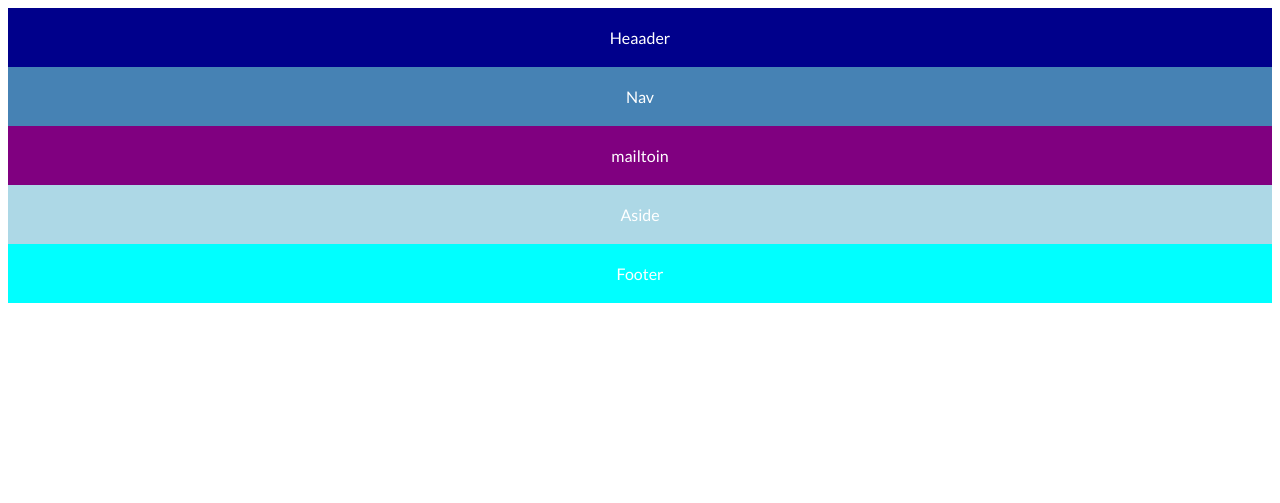
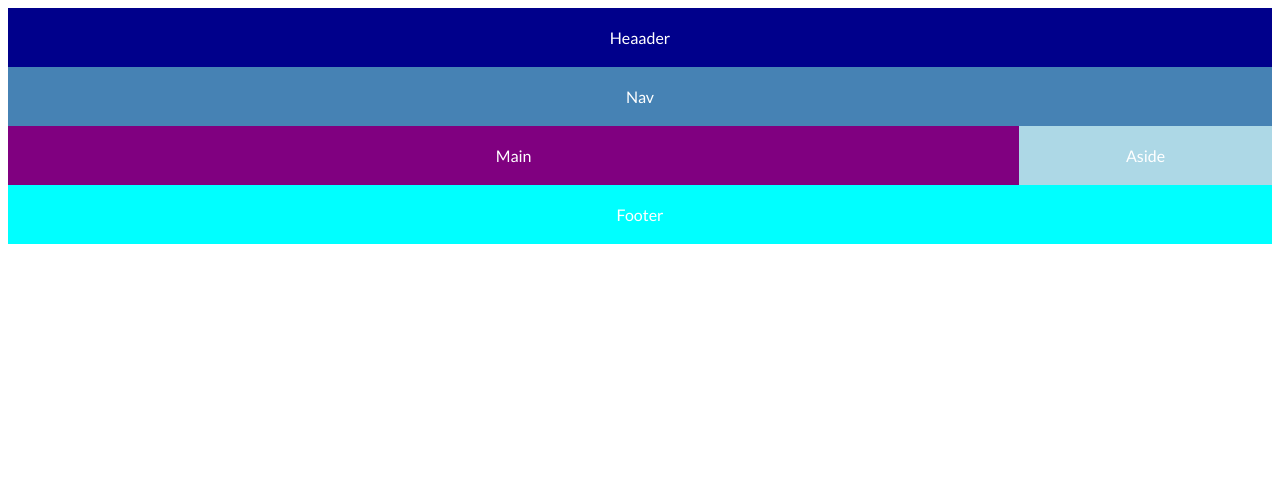
Before and after one commit to Edmundoacosta/tarea-maquetacion-adaptable, a PHP site: page /flexbox-media-query/index.html in a window 1280 px wide. Shown: the top 503 px of the page. Run offline with PHP 8.4, Linux system fonts and the light colour scheme.

Commit message:
acabo ejercicio en clase

```diff
--- a/flexbox-media-query/index.html
+++ b/flexbox-media-query/index.html
@@ -9,8 +9,10 @@
   <body>
     <header>Heaader</header>
     <nav>Nav</nav>
-    <main>mailtoin</main>
-    <aside>Aside</aside>
+    <div class="wrapper">
+      <main>Main</main>
+      <aside>Aside</aside>
+    </div>
     <footer>Footer</footer>
   </body>
 </html>
--- a/flexbox-media-query/styles.css
+++ b/flexbox-media-query/styles.css
@@ -1,6 +1,10 @@
 * {
 }
 
+body {
+  display: flex;
+  flex-direction: column;
+}
 
 header, nav, aside, main, footer {
   color: #fff;
@@ -20,12 +24,30 @@ nav {
 
 aside {
   background: lightblue;
+  width: 20%;
 }
 
 main {
   background: purple;
+  width: 80%;
 }
 
 footer {
   background: aqua;
 }
+
+
+.wrapper {
+  display: flex;
+}
+
+
+@media (max-width: 320px) {
+  .wrapper {
+    flex-direction: column;
+  }
+
+  main, aside {
+    width: 100%;
+  }
+}
```
